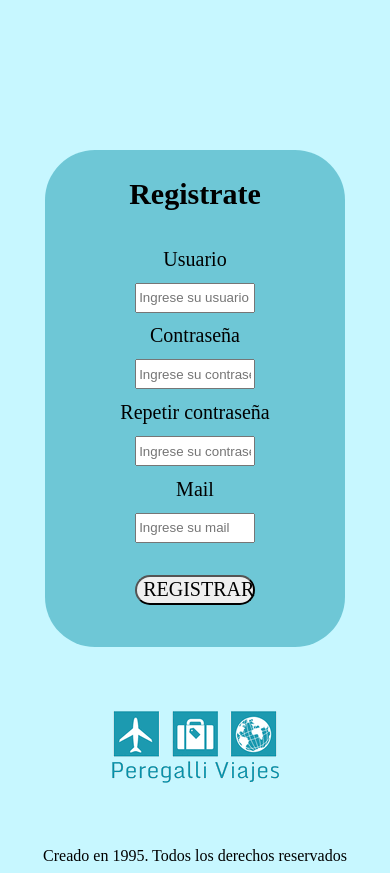
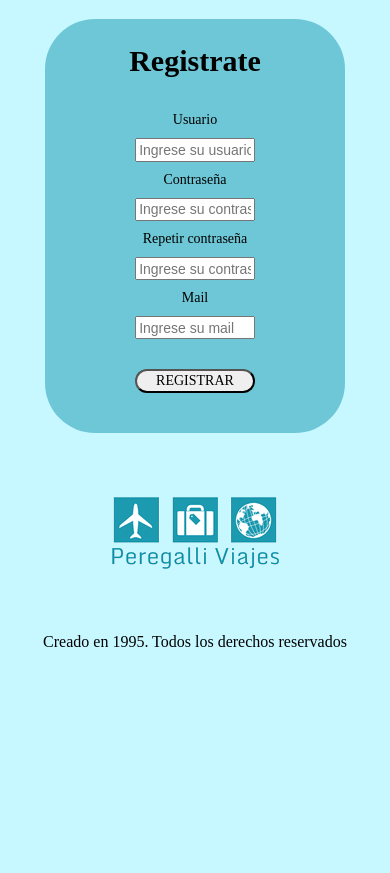
Before and after one commit to mauroperegalli/Entrega-2, a plain HTML site: page register.html in a window 390 px wide. After the commit the page ends 844 px from the top, so only its background shows below. Drawn offline with Linux system fonts and the light colour scheme; a web font is replaced by a local one.

Commit message:
Proyecto integrador terminado

```diff
--- a/index.css
+++ b/index.css
@@ -461,7 +461,7 @@ footer img{
     align-items: center;
     border-radius: 50px;
     margin-left: 25%;
-    margin-top: 200px;
+    margin-top: 5%;
 }
 
 .login form{
@@ -472,6 +472,7 @@ footer img{
     row-gap: 20px;
     font-family: UbuntuR;
     font-size: 20;
+    text-align: center;
 }
 
 form input{
@@ -495,13 +496,13 @@ form button{
 .register{
     background-color:rgba(28, 154, 176, 0.518);
     width: 50%;
-    height: 60%;
+    height: 50%;
     display: flex;
     flex-direction: row;
     justify-content: space-around;
     border-radius: 50px;
     margin-left: 25%;
-    margin-top: 150px;
+    margin-top: 5%;
 }
 
 .register form{
@@ -513,6 +514,7 @@ form button{
     font-family: UbuntuR;
     font-size: 20;
     width: 80%;
+    text-align: center;
 }
 
 @media(max-width: 1315px){
@@ -581,11 +583,7 @@ form button{
         font-size: 0.8em;
         text-align: center;
     }
-    .register{
-        width: 80%;
-        margin-left: 10%;
-    }
-    .login{
+    .register, .login{
         width: 80%;
         margin-left: 10%;
     }
@@ -625,4 +623,7 @@ form button{
     .contacto-calle, .contacto-mail, .contacto-numero{
         font-size: 0.8em;
     }
+    form button, form input, form label{
+        font-size: 0.7em;
     }
+    }
```
Lines whose indentation alone changed are shown as unchanged.
